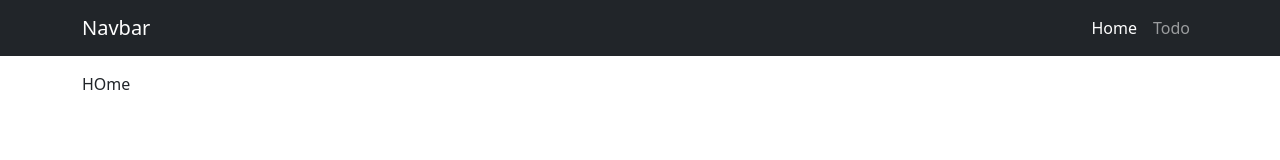
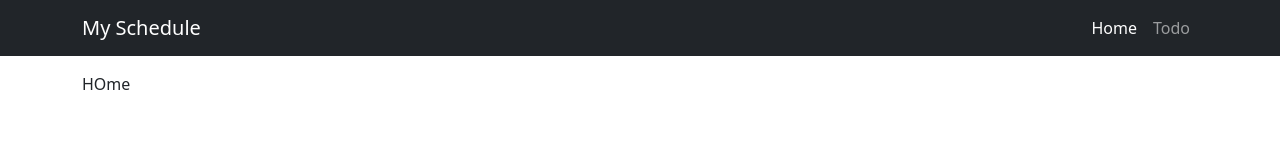
Before and after one commit to Mejbah-ul-haque/my-schedule-client, a React (Create React App) app: page / in a window 1280 px wide. Shown: the top 160 px of the page. Built offline with nearby package versions, Linux system fonts and the light colour scheme.

Commit message:
application name changes

```diff
--- a/src/Components/Header/Header.js
+++ b/src/Components/Header/Header.js
@@ -5,7 +5,7 @@
     return (
         <nav className="navbar navbar-expand-md navbar-dark bg-dark">
             <div className="container">
-                <Link className="navbar-brand" to="/">Navbar</Link>
+                <Link className="navbar-brand" to="/">My Schedule</Link>
                 <button className="navbar-toggler" type="button" data-bs-toggle="collapse" data-bs-target="#navbarSupportedContent" aria-controls="navbarSupportedContent" aria-expanded="false" aria-label="Toggle navigation">
                     <span className="navbar-toggler-icon"></span>
                 </button>
```
